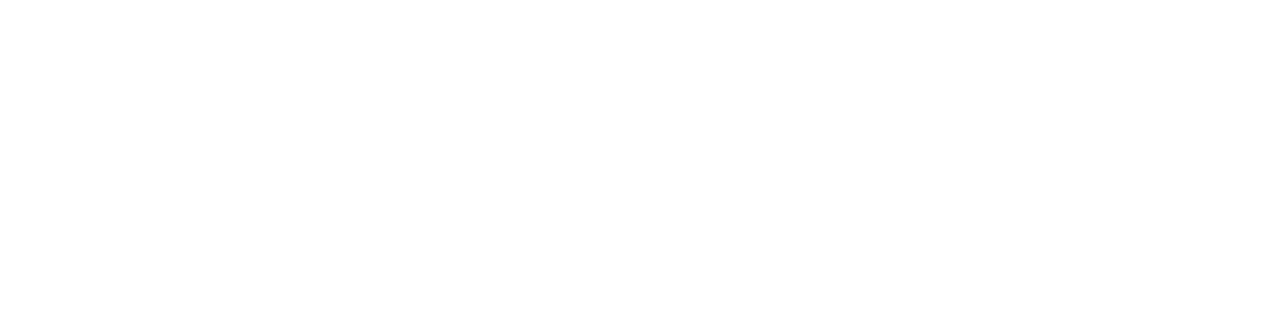
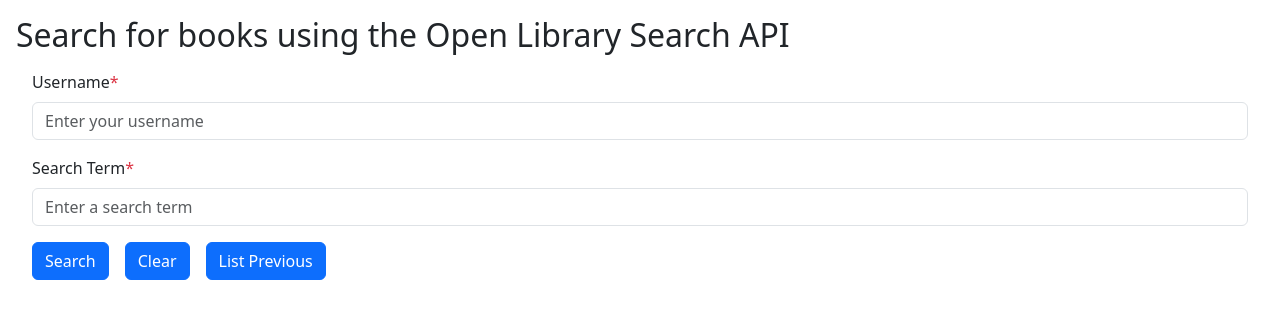
Before and after one commit to mgnchoi/book-search, a React (Vite) app in the folder client/: page / in a window 1280 px wide. Shown: the top 318 px of the page. Built offline with nearby package versions, Linux system fonts and the light colour scheme.

Commit message:
front end

```diff
--- a/client/src/App.tsx
+++ b/client/src/App.tsx
@@ -1,3 +1,134 @@
+import { useState } from "react";
+import { getPreviousSearches, search } from "./api";
+import { PreviousSearch, SearchResponse, SortKey, SortOrder } from "./types";
+import SearchResults from "./components/SearchResults";
+import PreviousSearches from "./components/PreviousSearches";
+
 export default function App() {
-  return (<></>);
+  // Input fields
+  const [username, setUsername] = useState('');
+  const [searchTerm, setSearchTerm] = useState('');
+  const [searchedTerm, setSearchedTerm] = useState(''); // store term used for actual search
+
+  // Sorting options
+  const [sortKey, setSortKey] = useState<SortKey>('searchTerm');
+  const [sortOrder, setSortOrder] = useState<SortOrder>('asc');
+
+  // Results
+  const [searchResult, setSearchResult] = useState<SearchResponse | null>(null);
+  const [previousSearches, setPreviousSearches] = useState<PreviousSearch[] | null>(null);
+
+  // Loading
+  const [searching, setSearching] = useState(false);
+  const [gettingPrevious, setGettingPrevious] = useState(false);
+
+  // Errors
+  const [error, setError] = useState('');
+
+  // CLEAR BUTTON
+  function handleClear() {
+    setUsername('');
+    setSearchTerm('');
+    setSearchedTerm('');
+    setSortKey('searchTerm');
+    setSortOrder('asc');
+    setSearchResult(null);
+    setPreviousSearches(null);
+    setError('');
+    setSearching(false);
+    setGettingPrevious(false);
+  }
+
+  // SEARCH BUTTON
+  async function handleSubmit(e: React.SubmitEvent<HTMLFormElement>) {
+    // prevent auto submit
+    e.preventDefault();
+
+    // validate input and display error if fields are not populated
+    if (!username.trim() || !searchTerm.trim()) {
+      setError('Username and search term are required');
+      return;
+    }
+
+    // clear currently displayed
+    setSearchResult(null);
+    setPreviousSearches(null);
+    setSearching(true);
+    setError('');
+
+    // search
+    try {
+      const result = await search(username, searchTerm);
+      setSearchResult(result);
+      setSearchedTerm(searchTerm);  // save searched term for search results
+    } catch (error) {
+      setError(error instanceof Error ? error.message : 'Something went wrong');
+    } finally {
+      setSearching(false);
+    }
+  }
+
+  // Helper to load and set previous searches
+  async function loadPreviousSearches(sortKey: SortKey, sortOrder: SortOrder) {
+    setSearchResult(null);
+    setGettingPrevious(true);
+    setError('');
+
+    try {
+      const result = await getPreviousSearches(username, sortKey, sortOrder);
+      setPreviousSearches(result);
+    } catch (error) {
+      setError(error instanceof Error ? error.message : 'Something went wrong');
+    } finally {
+      setGettingPrevious(false);
+    }
+  }
+
+  // LIST PREVIOUS BUTTON
+  async function handleListPrevious() {
+    // validate input and display error if username is not populated
+    if (!username.trim()) {
+      setError('Username is required');
+      return;
+    }
+
+    await loadPreviousSearches(sortKey, sortOrder);
+  }
+
+  // Update previous searches table
+  async function handleSortChange(sortKey: SortKey, sortOrder: SortOrder) {
+    setSortKey(sortKey);
+    setSortOrder(sortOrder);
+
+    // sorting done on db so must make api call
+    await loadPreviousSearches(sortKey, sortOrder);
+  }
+
+  return (
+    <div className="m-3">
+      <h2>Search for books using the Open Library Search API</h2>
+      <form onSubmit={handleSubmit} className="m-3">
+        <div className="mb-3">
+          <label className="form-label" htmlFor="username">Username</label>
+          <span className="text-danger">*</span>
+          <input type="text" className="form-control" id="username" placeholder="Enter your username" value={username} onChange={e => setUsername(e.target.value)} />
+        </div>
+        <div className="mb-3">
+          <label className="form-label" htmlFor="searchTerm">Search Term</label>
+          <span className="text-danger">*</span>
+          <input type="text" className="form-control" id="searchTerm" placeholder="Enter a search term" value={searchTerm} onChange={e => setSearchTerm(e.target.value)} />
+        </div>
+        <button type="submit" className="btn btn-primary" disabled={searching || gettingPrevious}>
+          {searching ? 'Searching...' : 'Search'}
+        </button>
+        <button type="button" className="btn btn-primary mx-3" disabled={searching || gettingPrevious} onClick={handleClear}>Clear</button>
+        <button type="button" className="btn btn-primary" disabled={searching || gettingPrevious} onClick={handleListPrevious}>
+          {gettingPrevious ? 'Loading...' : 'List Previous'}
+        </button>
+      </form>
+      {error && <div className="alert alert-danger" role="alert">{error}</div>}
+      {searchResult && <SearchResults searchedTerm={searchedTerm} result={searchResult} />}
+      {previousSearches && <PreviousSearches user={username} searches={previousSearches} sortKey={sortKey} sortOrder={sortOrder} onSortChange={handleSortChange} />}
+    </div >
+  );
 }
--- /dev/null
+++ b/client/src/api.ts
@@ -0,0 +1,36 @@
+import type { PreviousSearch, SearchResponse, SortKey, SortOrder } from './types';
+
+// GET
+// /api/searches?username=...&sortKey=...&sortOrder=...
+export async function getPreviousSearches(username: string, sortKey: SortKey, sortOrder: SortOrder): Promise<PreviousSearch[]> {
+  // build query string
+  const params = new URLSearchParams({ username, sortKey, sortOrder });
+  const response = await fetch(`/api/searches?${params}`);
+
+  if (!response.ok) {
+    const { error } = await response.json();
+    // in case response doesnt have error key
+    throw new Error(error ?? 'Something went wrong');
+  }
+
+  const data = await response.json();
+  return data.previousSearches;
+}
+
+// POST
+// /api/searches
+export async function search(username: string, searchTerm: string): Promise<SearchResponse> {
+  const response = await fetch('/api/searches', {
+    method: 'POST',
+    headers: { 'Content-Type': 'application/json' },
+    body: JSON.stringify({ username, searchTerm })
+  });
+
+  if (!response.ok) {
+    const { error } = await response.json();
+    throw new Error(error ?? 'Something went wrong');
+  }
+
+  const data: SearchResponse = await response.json();
+  return data;
+}
--- /dev/null
+++ b/client/src/components/PreviousSearches.tsx
@@ -0,0 +1,73 @@
+import { search } from '../api';
+import type { PreviousSearch, SortKey, SortOrder } from '../types';
+
+interface PreviousSearchesProps {
+  user: string,
+  searches: PreviousSearch[];
+  sortKey: SortKey;
+  sortOrder: SortOrder;
+  onSortChange: (sortKey: SortKey, sortOrder: SortOrder) => void;
+}
+
+export default function PreviousSearches({
+  user,
+  searches,
+  sortKey,
+  sortOrder,
+  onSortChange,
+}: PreviousSearchesProps) {
+  // early return if user has no previous searches
+  if (searches.length === 0) {
+    return (
+      <div className="mx-3">
+        <h4>No previous searches found for {user}</h4>
+      </div>
+    );
+  }
+  // display previous searches in table with sort control
+  return (
+    <div className="mx-3">
+      <h4>Previous searches for {user}</h4>
+      <div className="my-1 d-flex justify-content-end align-items-center gap-2">
+        <label htmlFor="sort-select">Sort By: </label>
+        <select
+          id="sort-select"
+          className="form-select form-select-sm w-auto"
+          value={`${sortKey}-${sortOrder}`}
+          onChange={e => {
+            const [key, order] = e.target.value.split('-');
+            onSortChange(key as SortKey, order as SortOrder);
+          }}
+        >
+          <option value="searchTerm-asc">Search Term A-Z</option>
+          <option value="searchTerm-desc">Search Term Z-A</option>
+          <option value="count-asc">Count Ascending</option>
+          <option value="count-desc">Count Descending</option>
+        </select>
+      </div>
+      <table className="table">
+        <thead>
+          <tr>
+            <th scope="col">Username</th>
+            <th scope="col">Search Term</th>
+            <th scope="col">Result Count</th>
+          </tr>
+        </thead>
+        <tbody>
+          {searches.map((search, index) => {
+            return (
+              <tr key={index}>
+                <td>{search.username}</td>
+                <td>{search.searchTerm}</td>
+                <td>{search.resultCount}</td>
+              </tr>
+            )
+          })}
+        </tbody>
+      </table>
+      <div className="text-center">
+        <p>{searches.length} {searches.length === 1 ? 'search' : 'searches'} found</p>
+      </div>
+    </div>
+  );
+}
--- /dev/null
+++ b/client/src/components/SearchResults.tsx
@@ -0,0 +1,42 @@
+import type { SearchResponse } from '../types';
+
+interface SearchResultsProps {
+  searchedTerm: string,
+  result: SearchResponse;
+}
+
+export default function SearchResults({ searchedTerm, result }: SearchResultsProps) {
+  // early return for 0 results
+  if (result.resultCount === 0) {
+    return (
+      <div className="mx-3">
+        <h4>0 results found for "{searchedTerm}"</h4>
+      </div>
+    );
+  }
+  // display results in table with only title column
+  return (
+    <div className="mx-3">
+      <h4>{result.resultCount} results found for "{searchedTerm}"</h4>
+      <table className="table">
+        <thead>
+          <tr>
+            <th scope="col">Title</th>
+          </tr>
+        </thead>
+        <tbody>
+          {result.titles.map((title, index) => {
+            return (
+              <tr key={index}>
+                <td>{title}</td>
+              </tr>
+            )
+          })}
+        </tbody>
+      </table>
+      <div className="text-center">
+        <p>{result.titles.length} out of {result.resultCount} results</p>
+      </div>
+    </div>
+  );
+}
--- /dev/null
+++ b/client/src/types.ts
@@ -0,0 +1,15 @@
+// return for GET /api/searches
+export interface PreviousSearch {
+  username: string;
+  searchTerm: string;
+  resultCount: number;
+}
+
+// return for POST /api/searches
+export interface SearchResponse {
+  resultCount: number;
+  titles: string[];
+}
+
+export type SortKey = 'searchTerm' | 'count';
+export type SortOrder = 'asc' | 'desc';
```
